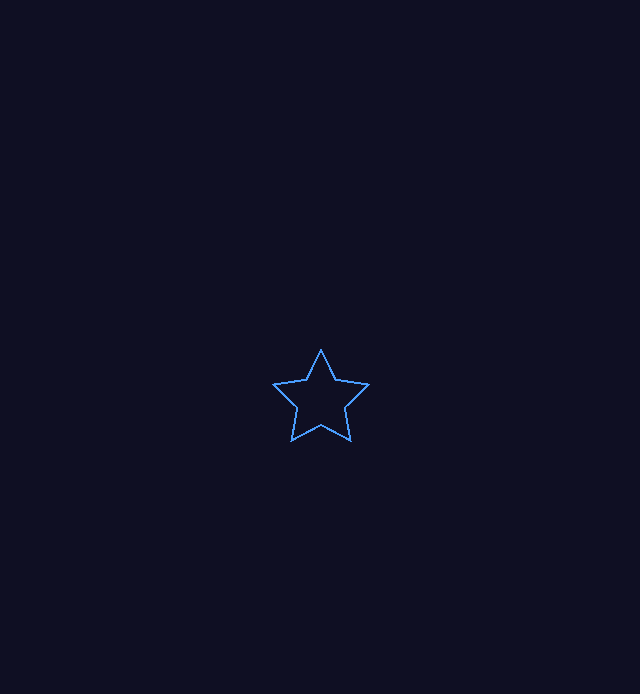
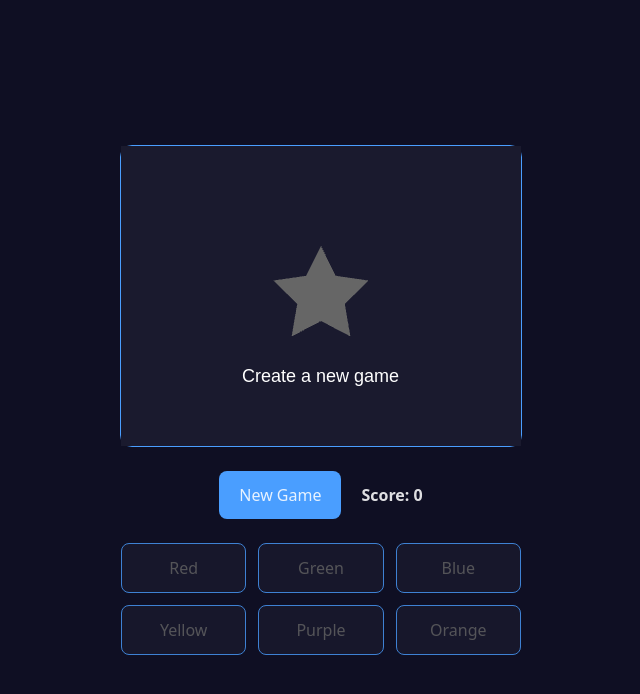
Before and after one commit to lunoxdev/color-guess, a React (Vite) app: page / in a window 1280 px wide. Shown: the top 694 px of the page, without its empty margins (319-959 px from the left). Built offline with nearby package versions, Linux system fonts and the light colour scheme.

Commit message:
feat: add game logic and styles

```diff
--- a/src/App.tsx
+++ b/src/App.tsx
@@ -1,49 +1,213 @@
-import { useEffect, useRef } from "react";
-import { Application, Container, Graphics } from "pixi.js";
+import { useEffect, useRef, useState } from "react";
+import { Application, Graphics, Text } from "pixi.js";
+import { type GameState } from "./types";
+
+const colors = [
+  { name: "Red", hex: "#ff0000" },
+  { name: "Green", hex: "#00ff00" },
+  { name: "Blue", hex: "#0000ff" },
+  { name: "Yellow", hex: "#ffff00" },
+  { name: "Purple", hex: "#ff00ff" },
+  { name: "Orange", hex: "#ff8000" },
+];
 
 const App = () => {
-  const canvasContainer = useRef<HTMLDivElement>(null);
+  const pixiContainer = useRef<HTMLDivElement>(null);
+  const pixiApp = useRef<Application | null>(null);
+  const targetStar = useRef<Graphics | null>(null);
+  const feedbackText = useRef<Text | null>(null);
+  const [isPixiReady, setIsPixiReady] = useState<boolean>(false);
 
-  // Initialize PixiJS
+  // TODO: Use Zustand
+  const [gameState, setGameState] = useState<GameState>({
+    targetColor: "",
+    score: 0,
+    feedback: "Create a new game",
+    isGameActive: false,
+  });
+
+  // Init PixiJS
   useEffect(() => {
+    if (!pixiContainer.current || pixiApp.current) return;
+
     const initPixi = async () => {
       try {
         const app = new Application();
 
-        globalThis.__PIXI_APP__ = app; // Enable Pixi DevTools. Check "global.d.ts"
+        await app.init({
+          width: 400,
+          height: 300,
+          backgroundColor: 0x1a1a2e,
+          antialias: true,
+        });
 
-        // Init with full screen and custom background
-        await app.init({ resizeTo: window, background: "#0f0f23" });
-
-        if (canvasContainer.current) {
-          canvasContainer.current.innerHTML = ""; // Clear any previous canvas
-          canvasContainer.current.appendChild(app.canvas); // Append Pixi canvas
+        if (pixiContainer.current) {
+          pixiContainer.current.innerHTML = "";
+          pixiContainer.current.appendChild(app.canvas);
         }
 
-        // Container at center of screen
-        const container = new Container({
-          x: app.screen.width / 2,
-          y: app.screen.height / 2,
+        // Star graphics instance
+        const star = new Graphics();
+
+        star.star(0, 0, 5, 50);
+        star.fill(0x666666);
+        star.x = app.screen.width / 2;
+        star.y = app.screen.height / 2;
+
+        targetStar.current = star;
+        app.stage.addChild(star);
+
+        // Pixi text instance
+        const feedback = new Text({
+          text: "Create a new game",
+          style: {
+            fontFamily: "Arial",
+            fontSize: 18,
+            fill: 0xffffff,
+            align: "center",
+          },
         });
 
-        app.stage.addChild(container); // Add container to stage
+        feedback.anchor.set(0.5);
+        feedback.x = app.screen.width / 2;
+        feedback.y = app.screen.height / 2 + 80;
 
-        // Star
-        const graphics = new Graphics();
+        feedbackText.current = feedback;
+        app.stage.addChild(feedback);
 
-        graphics.star(0, 0, 5, 50);
-        graphics.stroke({ width: 2, color: 0x4a9eff });
-
-        container.addChild(graphics); // add Star to the container
+        setIsPixiReady(true);
       } catch (error) {
         console.error("Error initializing PixiJS:", error);
       }
     };
 
     initPixi();
+
+    return () => {
+      if (pixiApp.current) {
+        pixiApp.current.destroy(true); // Good practice based on doc
+        pixiApp.current = null;
+      }
+    };
   }, []);
 
-  return <div ref={canvasContainer} />;
+  // Update star color
+  useEffect(() => {
+    if (!isPixiReady || !targetStar.current || !feedbackText.current) return;
+
+    const star = targetStar.current;
+    star.clear();
+    star.star(0, 0, 5, 50); // Re-draw the star
+
+    if (gameState.isGameActive) {
+      const colorObj = colors.find((c) => c.name === gameState.targetColor);
+      star.fill(colorObj?.hex ?? 0x666666);
+    } else {
+      star.fill(0x666666);
+    }
+
+    // Update Pixi feedback text
+    feedbackText.current.text = gameState.feedback;
+  }, [gameState, isPixiReady]);
+
+  // Handle to start the game
+  const startNewGame = (): void => {
+    const randomColor = colors[Math.floor(Math.random() * colors.length)];
+    setGameState({
+      targetColor: randomColor.name,
+      score: 0,
+      feedback: `What color is the star?`,
+      isGameActive: true,
+    });
+  };
+
+  // Handle colors guess and feedback text
+  const handleColorGuess = (guessedColor: string): void => {
+    if (!gameState.isGameActive) return;
+
+    const isCorrect = guessedColor === gameState.targetColor;
+    const newScore = isCorrect ? gameState.score + 1 : gameState.score;
+
+    if (isCorrect) {
+      setGameState((prev) => ({
+        ...prev,
+        score: newScore,
+        feedback: `Correct! It was ${guessedColor}. Score: ${newScore}`,
+      }));
+
+      setTimeout(() => {
+        const nextColor = colors[Math.floor(Math.random() * colors.length)];
+
+        setGameState((prev) => ({
+          ...prev,
+          targetColor: nextColor.name,
+          feedback: `What color is the star?`,
+        }));
+      }, 1500);
+    } else {
+      setGameState((prev) => ({
+        ...prev,
+        feedback: `Incorrect! It was ${prev.targetColor}. Your final score: ${newScore}`,
+        isGameActive: false,
+      }));
+    }
+  };
+
+  return (
+    <div className="flex flex-col items-center justify-center mx-auto p-5 bg-[#0f0f23] h-dvh w-screen">
+      {!isPixiReady && <p>Loading game...</p>}
+
+      <div
+        ref={pixiContainer}
+        className={`border border-[#4a9eff] rounded-xl ${
+          isPixiReady ? "block" : "none"
+        }`}
+      />
+
+      <div>
+        <button
+          onClick={startNewGame}
+          className={`py-3 px-5 my-6 rounded-lg mr-5 ${
+            gameState.isGameActive
+              ? "bg-[#666] cursor-not-allowed"
+              : "bg-[#4a9eff] cursor-pointer"
+          }`}
+          disabled={gameState.isGameActive || !isPixiReady}
+        >
+          {gameState.isGameActive ? "Playing..." : "New Game"}
+        </button>
+
+        <span className="font-bold">Score: {gameState.score}</span>
+      </div>
+
+      <div className="grid grid-cols-3 gap-3 w-[400px]">
+        {colors.map((color) => (
+          <button
+            key={color.name}
+            onClick={() => handleColorGuess(color.name)}
+            disabled={!gameState.isGameActive || !isPixiReady}
+            onMouseEnter={(e) => {
+              if (gameState.isGameActive && isPixiReady) {
+                e.currentTarget.style.backgroundColor = "#4a9eff";
+              }
+            }}
+            onMouseLeave={(e) => {
+              if (gameState.isGameActive && isPixiReady) {
+                e.currentTarget.style.backgroundColor = "#2a2a4e";
+              }
+            }}
+            className={`px-2 py-3 rounded-lg border border-[#4a9eff] transition-all duration-300 ${
+              gameState.isGameActive
+                ? "bg-[#2a2a4e] cursor-pointer"
+                : "bg-[#1a1a2e] text-[#666] cursor-not-allowed opacity-80"
+            }`}
+          >
+            {color.name}
+          </button>
+        ))}
+      </div>
+    </div>
+  );
 };
 
 export default App;
```
